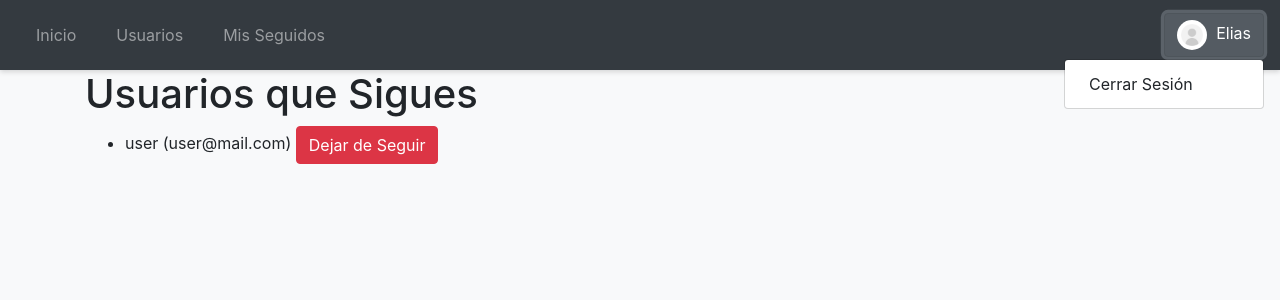
After one commit to Fetrixx/FlaskProjectUA2024, a Flask app: page /my-following in a window 1280 px wide, after a click that opens the changed part. The commit adds this page. Shown: the top 300 px of the page. Run offline with Flask 3, Linux system fonts and the light colour scheme; a user stored in the database is signed in; some libraries are stand-ins or nearby versions.

Commit message:
added users, shared notes

```diff
--- a/website/__init__.py
+++ b/website/__init__.py
@@ -19,7 +19,7 @@ def create_app():
     app.register_blueprint(views, url_prefix='/')
     app.register_blueprint(auth, url_prefix='/')
 
-    from .models import User, Note
+    from .models import User, Note, Follow
 
     with app.app_context():
         db.create_all()
--- /dev/null
+++ b/website/static/css/styles.css
@@ -0,0 +1,50 @@
+body {
+    background-color: #f8f9fa;
+}
+
+.card {
+    border: 1px solid #e0e0e0;
+    border-radius: 8px;
+}
+
+.list-group-item {
+    border: none;
+    padding: 15px;
+}
+
+.list-group-item:hover {
+    background-color: #f1f1f1;
+}
+
+h2 {
+    margin-top: 30px;
+}
+
+
+
+
+/* styles.css */
+
+.navbar {
+    box-shadow: 0 2px 5px rgba(0, 0, 0, 0.15);
+}
+
+.navbar-nav .nav-item .nav-link {
+    padding: 15px 20px; /* Espaciado interno */
+}
+
+.navbar-nav .nav-item .nav-link:hover {
+    background-color: rgba(255, 255, 255, 0.1); /* Efecto hover */
+}
+
+.dropdown-toggle::after {
+    display: none; /* Ocultar el ícono por defecto del menú desplegable */
+}
+
+.dropdown-menu {
+    min-width: 200px; /* Ancho mínimo del menú desplegable */
+}
+
+.alert {
+    margin-bottom: 20px; /* Espaciado inferior para las alertas */
+}
--- a/website/templates/base.html
+++ b/website/templates/base.html
@@ -15,10 +15,14 @@
       crossorigin="anonymous"
     />
 
-    <title>{% block title %}Home{% endblock %}</title>
+    <link rel="stylesheet" href="static/css/styles.css"> <!-- Asegúrate de tener tu archivo CSS -->
+
+
+    <title>{% block title %}Inicio{% endblock %}</title>
 
   </head>
   <body>
+    <!--
     <nav class="navbar navbar-expand-md navbar-dark bg-dark">
       <button
         class="navbar-toggler"
@@ -33,6 +37,11 @@
           {% if user.is_authenticated %}
           <a class="nav-item nav-link" id="home" href="/">Inicio</a>
           <a class="nav-item nav-link" id="logout" href="/logout">Cerrar Sesion</a>
+
+          <a class="nav-item nav-link" id="users" href="{{ url_for('views.user_list') }}">Usuarios</a>
+          <a class="nav-item nav-link" id="my-following" href="{{ url_for('views.my_following') }}">Mis Seguidos</a>
+
+
           {% else %}
           <a class="nav-item nav-link" id="login" href="/login">Iniciar Sesion</a>
           <a class="nav-item nav-link" id="signUp" href="/sign-up">Registro</a>
@@ -40,8 +49,41 @@
         </div>
       </div>
     </nav>
+  -->
+
+
+  <nav class="navbar navbar-expand-md navbar-dark bg-dark">
+    <button class="navbar-toggler" type="button" data-toggle="collapse" data-target="#navbar">
+        <span class="navbar-toggler-icon"></span>
+    </button>
+    <div class="collapse navbar-collapse" id="navbar">
+        <ul class="navbar-nav mr-auto">
+            {% if user.is_authenticated %}
+                <li class="nav-item"><a class="nav-link" id="home" href="/">Inicio</a></li>
+                <li class="nav-item"><a class="nav-link" id="users" href="{{ url_for('views.user_list') }}">Usuarios</a></li>
+                <li class="nav-item"><a class="nav-link" id="my-following" href="{{ url_for('views.my_following') }}">Mis Seguidos</a></li>
+            {% else %}
+                <li class="nav-item"><a class="nav-link" id="login" href="/login">Iniciar Sesion</a></li>
+                <li class="nav-item"><a class="nav-link" id="signUp" href="/sign-up">Registro</a></li>
+            {% endif %}
+        </ul>
+
+        {% if user.is_authenticated %}
+        <div class="dropdown ml-auto">
+            <button class="btn btn-secondary dropdown-toggle" type="button" id="userDropdown" data-toggle="dropdown" aria-haspopup="true" aria-expanded="false">
+                <img src="{{ url_for('static', filename='images/user-placeholder.jpg') }}" alt="{{ user.first_name }}" style="width: 30px; height: 30px; border-radius: 50%; margin-right: 5px;">
+                {{ user.first_name }}
+            </button>
+            <div class="dropdown-menu dropdown-menu-right" aria-labelledby="userDropdown">
+                <a class="dropdown-item" href="/logout">Cerrar Sesión</a>
+            </div>
+        </div>
+        {% endif %}
+    </div>
+  </nav>
 
     <!-- Dentro de este bloque, se muestran los mensajes de la pagina.-->
+     <!--
     {% with messages = get_flashed_messages(with_categories=true) %}
       {% if messages %}
         {% for category, message in messages %}
@@ -66,6 +108,21 @@
           {% endif %}
         {% endfor %}
       {% endif %}
+    {% endwith %}
+          -->
+
+
+    {% with messages = get_flashed_messages(with_categories=true) %}
+        {% if messages %}
+            {% for category, message in messages %}
+                <div class="alert alert-{{ category }} alert-dismissible fade show" role="alert">
+                    {{ message }}
+                    <button type="button" class="close" data-dismiss="alert">
+                        <span aria-hidden="true">&times;</span>
+                    </button>
+                </div>
+            {% endfor %}
+        {% endif %}
     {% endwith %}
 
     <div class="container  mt-">
--- /dev/null
+++ b/website/templates/my_following.html
@@ -0,0 +1,17 @@
+{% extends "base.html" %}
+
+{% block title %}Usuarios que Sigues{% endblock %}
+
+{% block content %}
+<h1>Usuarios que Sigues</h1>
+<ul>
+  {% for follow in following %}
+      <li>
+          {{ follow.followed_user.first_name }} ({{ follow.followed_user.email }})
+          <form action="{{ url_for('views.unfollow', user_id=follow.followed_user.id) }}" method="POST" style="display:inline;">
+              <button type="submit" class="btn btn-danger">Dejar de Seguir</button>
+          </form>
+      </li>
+  {% endfor %}
+</ul>
+{% endblock %}
--- a/website/templates/sign_up.html
+++ b/website/templates/sign_up.html
@@ -47,6 +47,6 @@
     />
   </div>
   <br />
-  <button type="submit" class="btn btn-primary">Enviar</button>
+  <button type="submit" class="btn btn-primary">Registrarme</button>
 </form>
 {% endblock %}
--- a/website/views.py
+++ b/website/views.py
@@ -1,32 +1,49 @@
-from flask import Blueprint, render_template, request, flash, jsonify
+from flask import Blueprint, redirect, render_template, request, flash, jsonify, url_for
 from flask_login import login_required, current_user
-from .models import Note
+from .models import Note, User, Follow
 from . import db
 import json
+from datetime import datetime
+import pytz
+from tzlocal import get_localzone
+
 
 views = Blueprint('views', __name__)
-
 
 @views.route('/', methods=['GET', 'POST'])
 @login_required
 def home():
     if request.method == 'POST':
-        note = request.form.get('note')#Gets the note from the HTML
+        note = request.form.get('note')
 
         if len(note) < 1:
             flash('La nota es muy corta!', category='error')
         else:
-            new_note = Note(data=note, user_id=current_user.id)  #providing the schema for the note
-            db.session.add(new_note) #adding the note to the database
+            new_note = Note(data=note, user_id=current_user.id)
+            db.session.add(new_note)
             db.session.commit()
             flash('Nota agregada correctamente!', category='success')
 
-    return render_template("home.html", user=current_user)
+    # Obtener las notas del usuario actual
+    user_notes = current_user.notes
+    # Obtener los IDs de los usuarios que el usuario actual está siguiendo
+    followed_ids = {follow.followed_id for follow in current_user.followed}
 
+    # Obtener las notas de los usuarios seguidos, excluyendo las del usuario actual
+    followed_notes = Note.query.filter(Note.user_id.in_(followed_ids), Note.user_id != current_user.id).all()
+
+    # Obtener la zona horaria local
+    local_tz = get_localzone()
+
+    # Convertir y formatear las fechas a la zona horaria local
+    for note in followed_notes:
+        note.date = note.date.astimezone(local_tz)  # Convierte a la zona horaria local
+
+    return render_template("home.html", user=current_user, user_notes=user_notes, followed_notes=followed_notes)
 
 @views.route('/delete-note', methods=['POST'])
 def delete_note():
-    note = json.loads(request.data) # this function expects a JSON from the INDEX.js file
+    note = json.loads(request.data)
     noteId = note['noteId']
     note = Note.query.get(noteId)
     if note:
@@ -35,3 +52,51 @@ def delete_note():
             db.session.commit()
 
     return jsonify({})
+
+# Nueva ruta para seguir a un usuario
+@views.route('/follow/<int:user_id>')
+@login_required
+def follow(user_id):
+    user_to_follow = User.query.get(user_id)
+    if user_to_follow and user_to_follow != current_user:
+        follow_entry = Follow(follower_id=current_user.id, followed_id=user_to_follow.id)
+        db.session.add(follow_entry)
+        db.session.commit()
+        flash(f'Seguido a {user_to_follow.first_name} correctamente!', category='success')
+    else:
+        flash('No puedes seguirte a ti mismo o el usuario no existe.', category='error')
+
+    return redirect('/')
+
+@views.route('/unfollow/<int:user_id>', methods=['POST'])
+@login_required
+def unfollow(user_id):
+    follow_entry = Follow.query.filter_by(follower_id=current_user.id, followed_id=user_id).first()
+    if follow_entry:
+        db.session.delete(follow_entry)
+        db.session.commit()
+        flash('Has dejado de seguir a este usuario.', category='success')
+    else:
+        flash('No estás siguiendo a este usuario.', category='error')
+
+    return redirect(url_for('views.my_following'))
+
+# Nueva ruta para ver a quién sigue el usuario
+@views.route('/my-following')
+@login_required
+def my_following():
+    following_users = current_user.followed.all()
+    return render_template('my_following.html', following=following_users, user=current_user)  # Asegúrate de pasar 'user=current_user'
+
+# Nueva ruta para ver todos los usuarios
+@views.route('/users')
+@login_required
+def user_list():
+    # Obtener todos los usuarios
+    all_users = User.query.all()
+    # Obtener los IDs de los usuarios que el usuario actual está siguiendo
+    followed_ids = {follow.followed_id for follow in current_user.followed}
+    # Filtrar solo los usuarios que no están siendo seguidos y que no son el usuario actual
+    users = [user for user in all_users if user.id not in followed_ids and user.id != current_user.id]
+
+    return render_template('user_list.html', users=users, user=current_user)
```
Also changed, not shown: website/models.py (+13 -4 lines), website/templates/home.html (+19 -3 lines), website/templates/user_list.html (added, +15 -0 lines), instance/database.db, website/static/images/user-placeholder.jpg (added).
